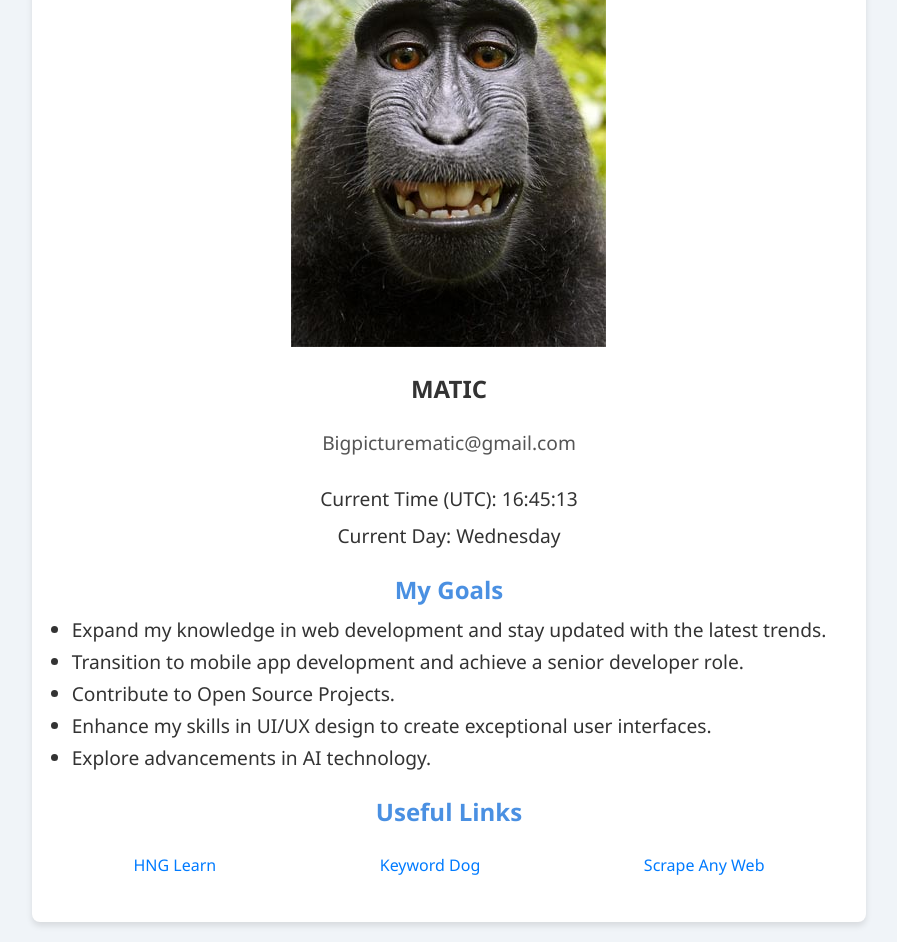
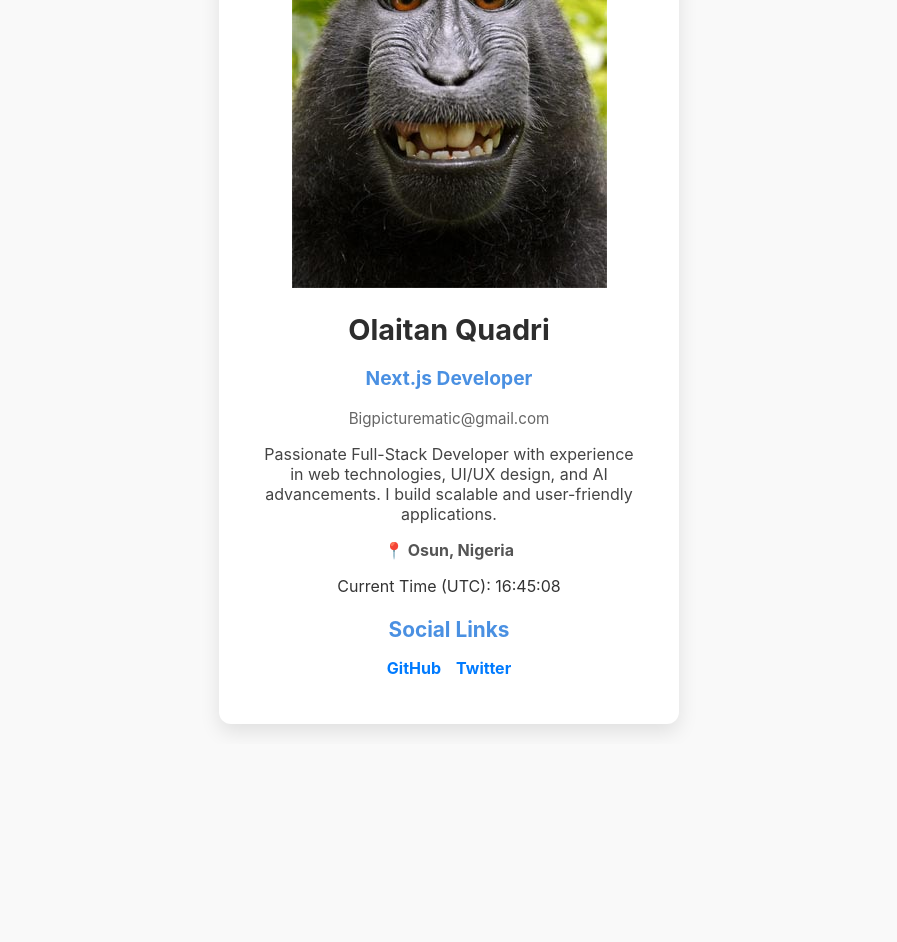
Before and after one commit to Maticmania/personal-website-FRONTEND-TASK-HNG, a plain HTML site: page index.html in a window 1280 px wide. Shown: the part 178-1120 px from the top of the page, without its empty margins (191-1088 px from the left). After the commit the page ends 922 px from the top, so only its background shows below. Drawn offline with Linux system fonts and the light colour scheme.

Commit message:
hng stage 0 task: profile card

```diff
--- a/index.html
+++ b/index.html
@@ -3,48 +3,39 @@
 <head>
   <meta charset="UTF-8">
   <meta name="viewport" content="width=device-width, initial-scale=1.0">
-  <title>My Tech Goals</title>
+  <title>Profile Card</title>
   <link rel="stylesheet" href="style.css">
   <script defer src="script.js"></script>
 </head>
 <body>
   <div class="container">
-    <header>
-      <h1 data-testid="pageTitle">My Tech Goals for the Next 2 Years</h1>
-    </header>
+    <div class="profile-card">
+      <div class="profile-img">
+        <img src="./images/Handsome monkey.jpg" alt="Profile Picture" data-testid="profilePicture">
+      </div>
+      <div class="profile-info">
+        <h2 data-testid="fullName">Olaitan Quadri</h2>
+        <p class="job-title" data-testid="jobTitle">Next.js Developer</p>
+        <p data-testid="emailAddress" class="email">Bigpicturematic@gmail.com</p>
+        <p data-testid="shortBio" class="bio">
+          Passionate Full-Stack Developer with experience in web technologies, UI/UX design, and AI advancements.
+          I build scalable and user-friendly applications.
+        </p>
+        <p class="location" data-testid="currentLocation">📍 Osun, Nigeria</p>
+      </div>
 
-    <section class="profile">
-      <div class="profile-img">
-        <img src="./images/Handsome monkey.jpg" alt="Slack Profile Picture" data-testid="slackProfilePicture">
+      <div class="current-info">
+        <p data-testid="currentTimeUTC">Current Time (UTC): <span id="time">Loading...</span></p>
       </div>
-      <h2 data-testid="slackDisplayName">MATIC</h2>
-      <p data-testid="slackEmail">Bigpicturematic@gmail.com</p>
-    </section>
 
-    <section class="current-info">
-      <p data-testid="currentTimeUTC">Current Time (UTC): <span id="time">Loading...</span></p>
-      <p data-testid="currentDay">Current Day: <span id="day">Loading...</span></p>
-    </section>
-
-    <section class="goals">
-      <h3>My Goals</h3>
-      <ul>
-        <li>Expand my knowledge in web development and stay updated with the latest trends.</li>
-        <li>Transition to mobile app development and achieve a senior developer role.</li>
-        <li>Contribute to Open Source Projects.</li>
-        <li>Enhance my skills in UI/UX design to create exceptional user interfaces.</li>
-        <li>Explore advancements in AI technology.</li>
-      </ul>
-    </section>
-
-    <section class="links">
-      <h3>Useful Links</h3>
-      <ul>
-        <li><a href="https://hng.tech/learn" data-testid="hngLink" target="_blank" rel="noopener noreferrer">HNG Learn</a></li>
-        <li><a href="https://keyword.dog" data-testid="keywordLink" target="_blank" rel="noopener noreferrer">Keyword Dog</a></li>
-        <li><a href="https://scrapeanyweb.site" data-testid="scrapeanywebLink" target="_blank" rel="noopener noreferrer">Scrape Any Web</a></li>
-      </ul>
-    </section>
+      <div class="links">
+        <h3>Social Links</h3>
+        <ul>
+          <li><a href="https://github.com/maticmania" target="_blank">GitHub</a></li>
+          <li><a href="https://twitter.com/olaitanquadri" target="_blank">Twitter</a></li>
+        </ul>
+      </div>
+    </div>
   </div>
 </body>
 </html>
--- a/style.css
+++ b/style.css
@@ -1,6 +1,7 @@
+/* General styles */
 body {
-    font-family: 'Segoe UI', Tahoma, Geneva, Verdana, sans-serif;
-    background-color: #f0f4f8;
+  font-family: 'Inter', sans-serif;
+  background-color: #f9f9f9;
   color: #333;
   margin: 0;
   padding: 0;
@@ -10,74 +11,79 @@ body {
   min-height: 100vh;
 }
 
+/* Profile card container */
 .container {
-    max-width: 800px;
-    margin: 20px;
+  display: flex;
+  justify-content: center;
+  align-items: center;
+  width: 100%;
   padding: 20px;
-    background-color: #fff;
-    border-radius: 8px;
-    box-shadow: 0 4px 6px rgba(0, 0, 0, 0.1);
-    text-align: center;
 }
 
-  header h1 {
-    font-size: 1.5em;
-    margin-bottom: 20px;
-    color: #4a90e2;
-  }
-  .profile{
-    display: flex;
-    align-items: center;
-    justify-content: center;
-    flex-direction: column;
+/* Profile card */
+.profile-card {
+  background-color: #fff;
+  border-radius: 12px;
+  box-shadow: 0 8px 20px rgba(0, 0, 0, 0.1);
+  padding: 30px;
+  text-align: center;
+  max-width: 400px;
+  width: 100%;
 }
 
-  /* .profile-img {
-    margin-bottom: 10px;
-    height: auto;
-    border: 4px solid #4a90e2;
-  } */
-
-  .profile h2 {
-    font-size: 1.5em;
-    margin-bottom: 5px;
+/* Profile image */
+.profile-img {
+  display: flex;
+  justify-content: center;
+  margin-bottom: 15px;
 }
 
-  .profile p {
+/* Profile details */
+.profile-info h2 {
+  font-size: 1.8em;
+  margin-bottom: 5px;
+  color: #2d2d2d;
+}
+
+.job-title {
   font-size: 1.2em;
+  color: #4a90e2;
+  font-weight: bold;
+}
+
+.email {
+  font-size: 0.95em;
+  color: #666;
+  margin-bottom: 10px;
+}
+
+.bio {
+  font-size: 1em;
+  color: #444;
+  margin-bottom: 10px;
+  padding: 0 10px;
+}
+
+.location {
+  font-size: 1em;
+  font-weight: bold;
   color: #555;
 }
 
-  .current-info p {
-    font-size: 1.2em;
-    margin: 10px 0;
+/* Time and date */
+.current-info {
+  margin-top: 15px;
+  font-size: 1em;
+  color: #333;
 }
 
-  .goals {
-    margin: 20px 0;
+/* Social links */
+.links {
+  margin-top: 20px;
 }
 
-  .goals h3 {
-    font-size: 1.5em;
-    margin-bottom: 10px;
-    color: #4a90e2;
-  }
-
-  .goals ul {
-    list-style-type: disc;
-    margin: 0;
-    padding: 0 20px;
-    text-align: left;
-  }
-
-  .goals li {
-    font-size: 1.2em;
-    margin: 5px 0;
-  }
-
-
 .links h3 {
-    font-size: 1.5em;
+  font-size: 1.3em;
   margin-bottom: 10px;
   color: #4a90e2;
 }
@@ -86,19 +92,46 @@ body {
   list-style: none;
   padding: 0;
   display: flex;
-    justify-content: space-around;
+  justify-content: center;
+  gap: 15px;
 }
 
 .links li {
-    margin: 10px 0;
+  display: inline;
 }
 
 .links a {
   text-decoration: none;
+  font-size: 1em;
   color: #007bff;
-    transition: color 0.3s;
+  transition: 0.3s;
+  font-weight: bold;
 }
 
 .links a:hover {
   color: #0056b3;
 }
+
+/* Responsive Design */
+@media (max-width: 480px) {
+  .profile-card {
+      padding: 20px;
+  }
+
+  .profile-info h2 {
+      font-size: 1.6em;
+  }
+
+  .job-title {
+      font-size: 1em;
+  }
+
+  .bio {
+      font-size: 0.9em;
+  }
+
+  .links ul {
+      flex-direction: column;
+      gap: 10px;
+  }
+}
```
Lines whose indentation alone changed are shown as unchanged.
